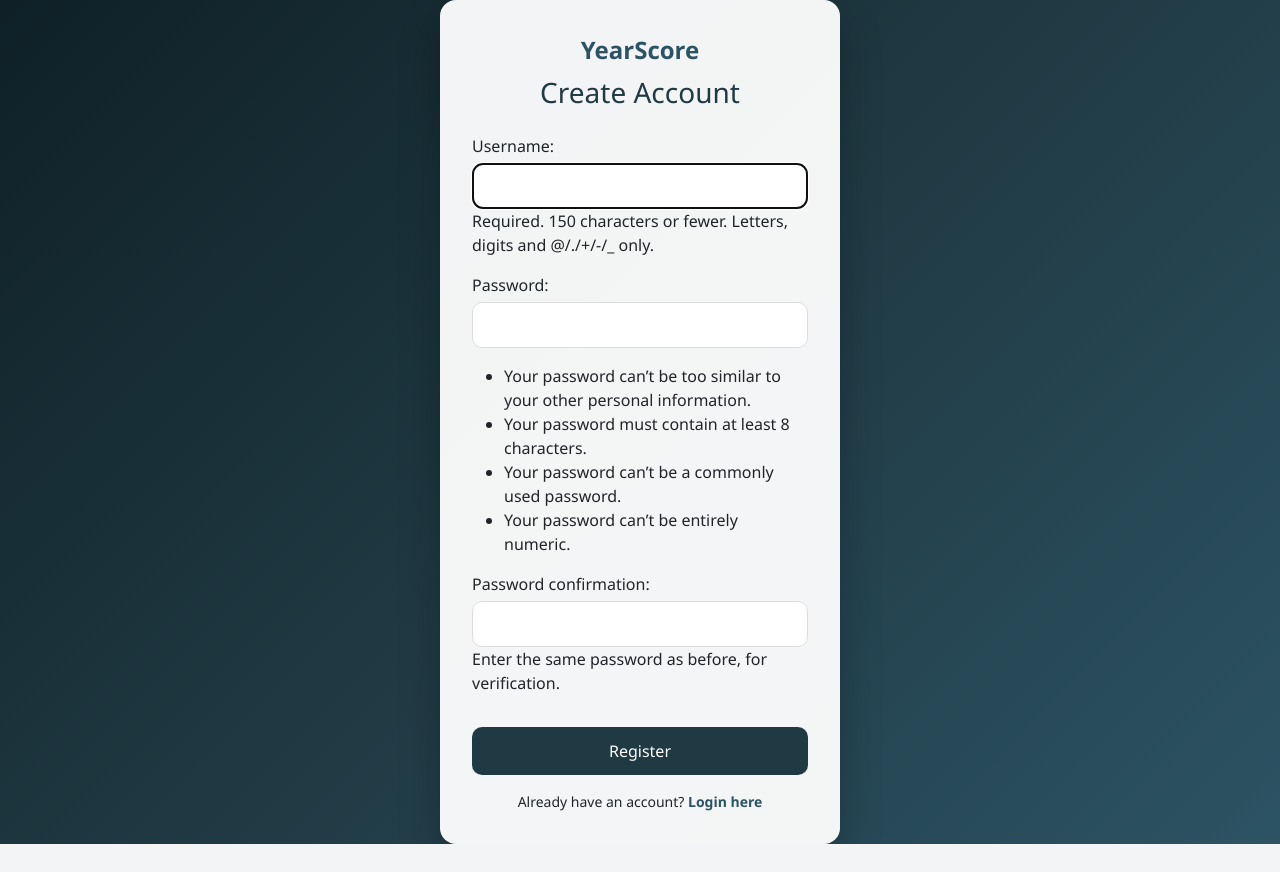
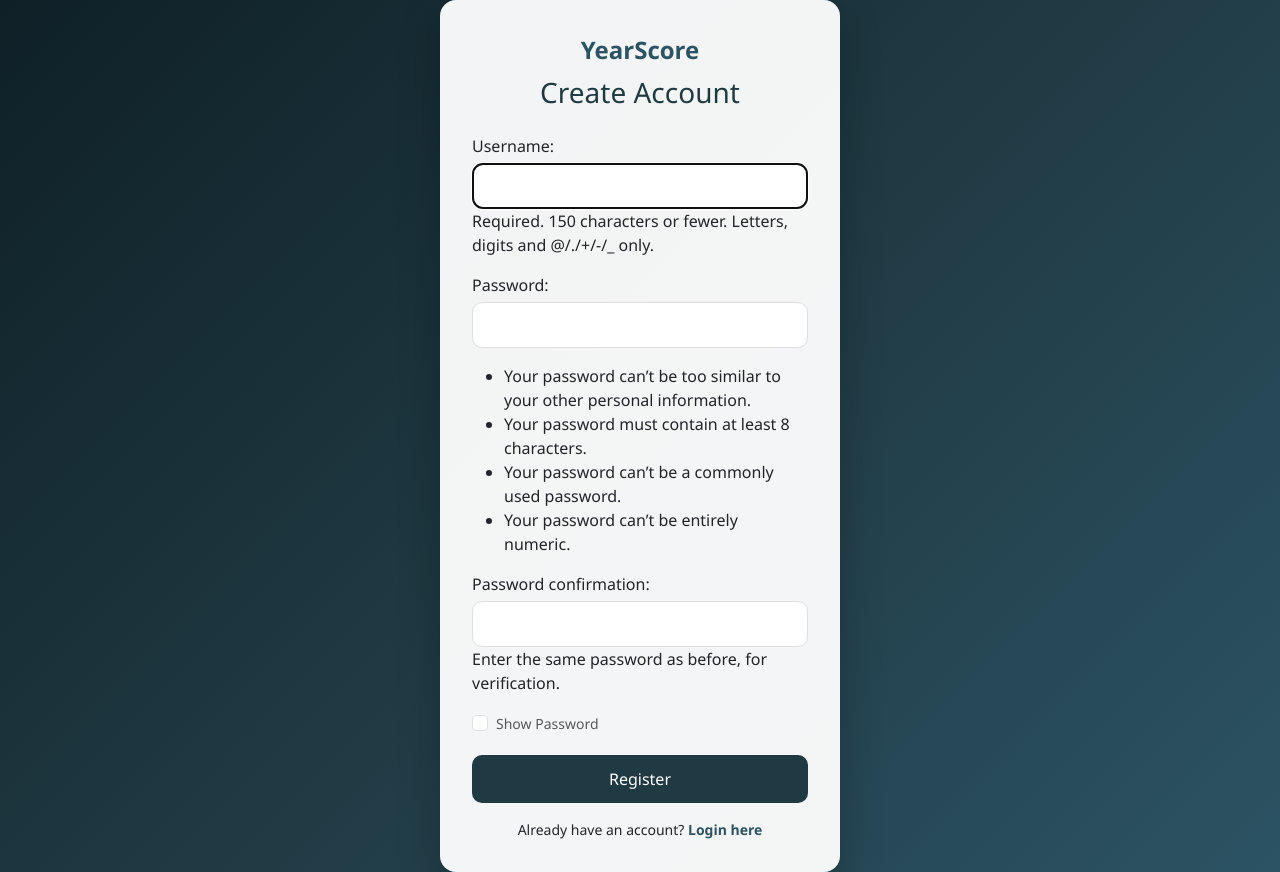
Before and after one commit to RajSingh-ops/student_performance_tracker, a Django app: page /register/ in a window 1280 px wide. Before the commit the page ends 844 px from the top, so only its background shows below. Run offline with Django 5.2, Linux system fonts and the light colour scheme.

Commit message:
eye to the work

```diff
--- a/tracker/templates/register.html
+++ b/tracker/templates/register.html
@@ -57,21 +57,48 @@
     <h3 class="text-center mb-4" style="color: #203a43;">Create Account</h3>
 
     <form method="post">
-        {% csrf_token %}
+    {% csrf_token %}
+    {{ form.as_p }}
 
-        {# This will now render Username, Password, and Password (Again) #}
-        {{ form.as_p }}
+    <div class="form-check mb-3">
+        <input class="form-check-input" type="checkbox" id="show-password-check">
+        <label class="form-check-label small text-muted" for="show-password-check" style="cursor: pointer;">
+            Show Password
+        </label>
+    </div>
 
-        <button type="submit" class="btn btn-primary w-100 mt-3">
-            Register
-        </button>
-    </form>
+    <button type="submit" class="btn btn-primary w-100 mt-1">
+        Register
+    </button>
+</form>
 
     <div class="text-center mt-3 small">
         Already have an account?
         <a href="{% url 'login' %}" style="color: #2c5364; text-decoration: none; font-weight: 600;">Login here</a>
     </div>
 </div>
+<script>
+document.addEventListener('DOMContentLoaded', function() {
+    const showPasswordCheck = document.getElementById('show-password-check');
 
+    // When the checkbox is clicked
+    showPasswordCheck.addEventListener('change', function() {
+        // Find all input fields with type "password"
+        const passwordInputs = document.querySelectorAll('input[type="password"], input[data-password-field]');
+
+        passwordInputs.forEach(input => {
+            if (this.checked) {
+                // If checked, show text
+                input.type = 'text';
+                // We add a data attribute to remember it was a password field
+                input.setAttribute('data-password-field', 'true');
+            } else {
+                // If unchecked, hide text
+                input.type = 'password';
+            }
+        });
+    });
+});
+</script>
 </body>
 </html>
```
Also changed, not shown: tracker/templates/registration/login.html (+28 -0 lines).
